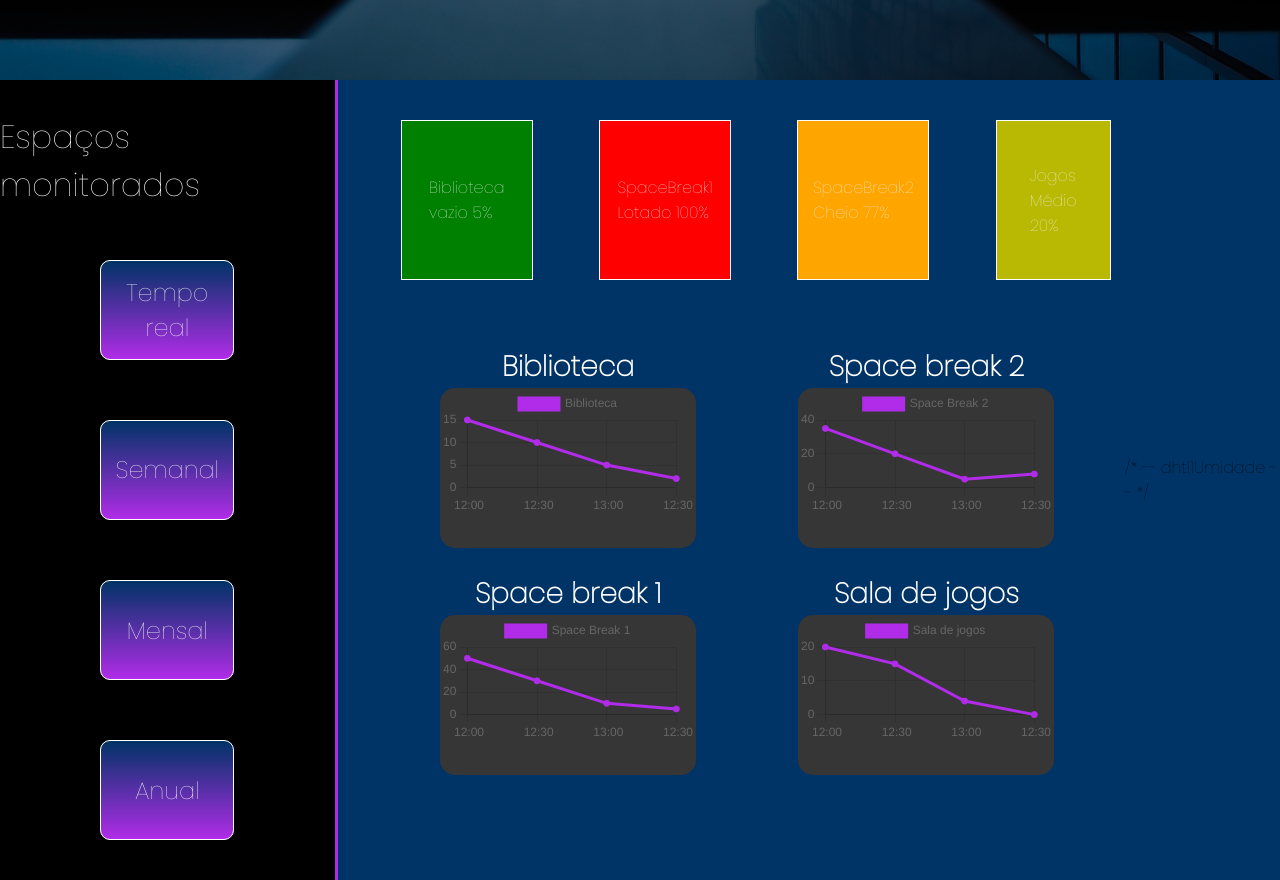
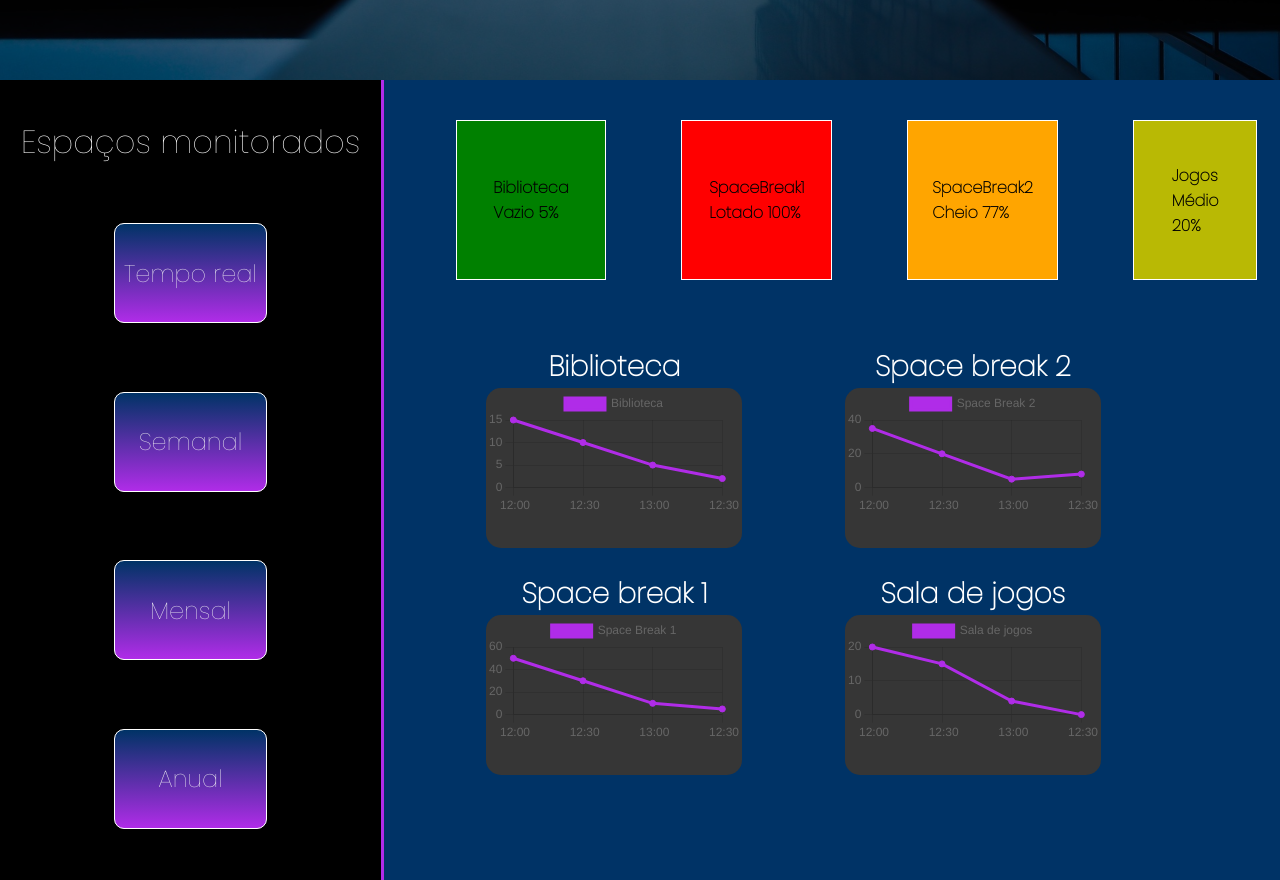
Before and after one commit to GRUPO8-1SIS-SPMonitore/SPMonitore-site, a plain HTML site: page SITE COMPLETO - SPMonitore/dashboard_tempo_real.html in a window 1280 px wide. Shown: the part 720-1600 px from the top of the page. Drawn offline with nearby package versions, Linux system fonts and the light colour scheme.

Commit message:
ajustes de cores e textos

```diff
--- a/SITE COMPLETO - SPMonitore/dashboard_tempo_real.html
+++ b/SITE COMPLETO - SPMonitore/dashboard_tempo_real.html
@@ -53,7 +53,7 @@
 
 
       <nav class="container-box-menu">
-        <a href="">Projetos</a>
+        <a href="index.html">Projetos</a>
         <a href="">Sobre</a>
         <a href="">Simulador</a>
         <a href="">Contato</a>
@@ -106,7 +106,7 @@
       <div class="alertas">
         <div class="alert" style="background-color: green">
           Biblioteca
-          vazio
+          Vazio
           5%
         </div>
         <div class="alert" style="background-color: red;">
@@ -157,7 +157,6 @@
 
 </html>
 
-/* -- dht11Umidade -- */
 <script>
   const labels = [
     ' 12:00',
--- a/SITE COMPLETO - SPMonitore/style.css
+++ b/SITE COMPLETO - SPMonitore/style.css
@@ -1327,7 +1327,8 @@ a {
     color: whitesmoke;
     display: flex;
     align-items: center;
-    color: whitesmoke;
+    color: black;
+    font-weight: 800;
     border: white solid 1px;
     justify-content: center;
 }
```
Also changed, not shown: SITE COMPLETO - SPMonitore/dashboard_anual.html (+1 -3 lines), SITE COMPLETO - SPMonitore/dashboard_mensal.html (+2 -4 lines), SITE COMPLETO - SPMonitore/dashboard_semanal.html (+1 -3 lines).
